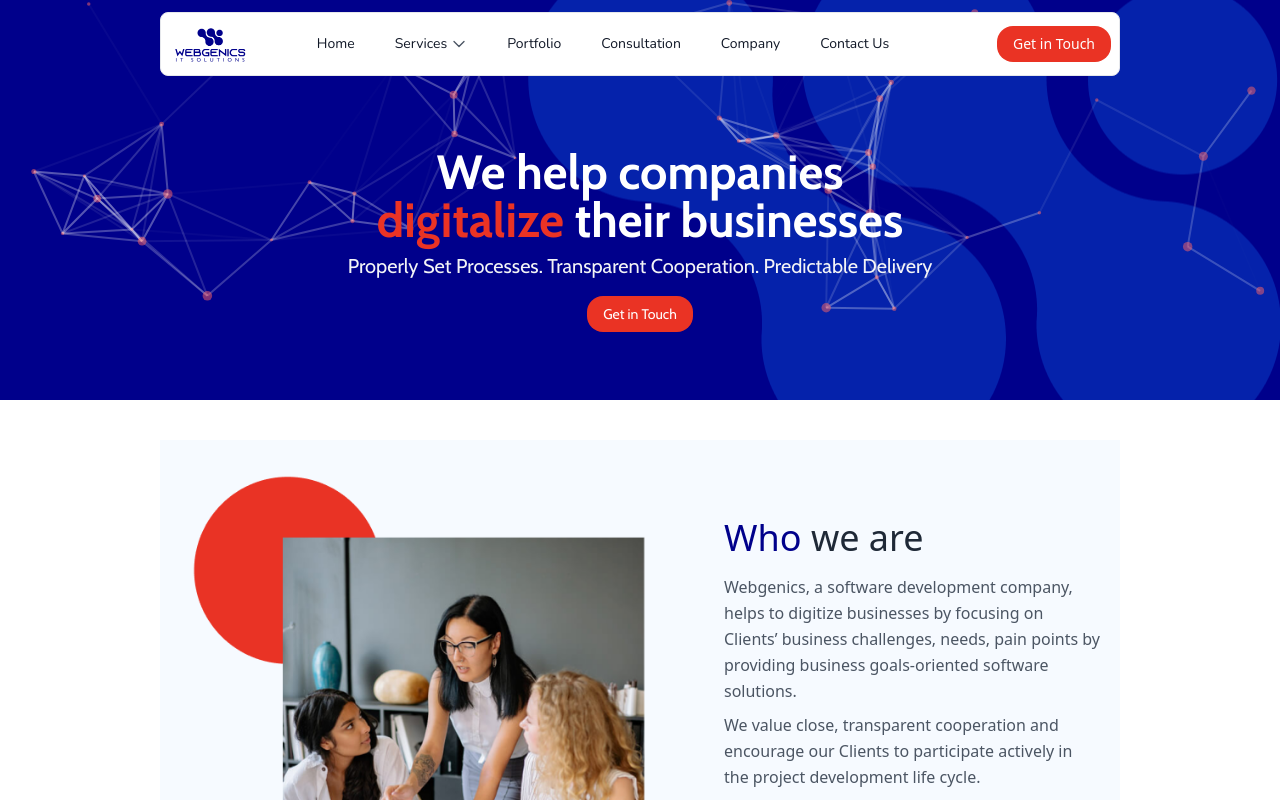
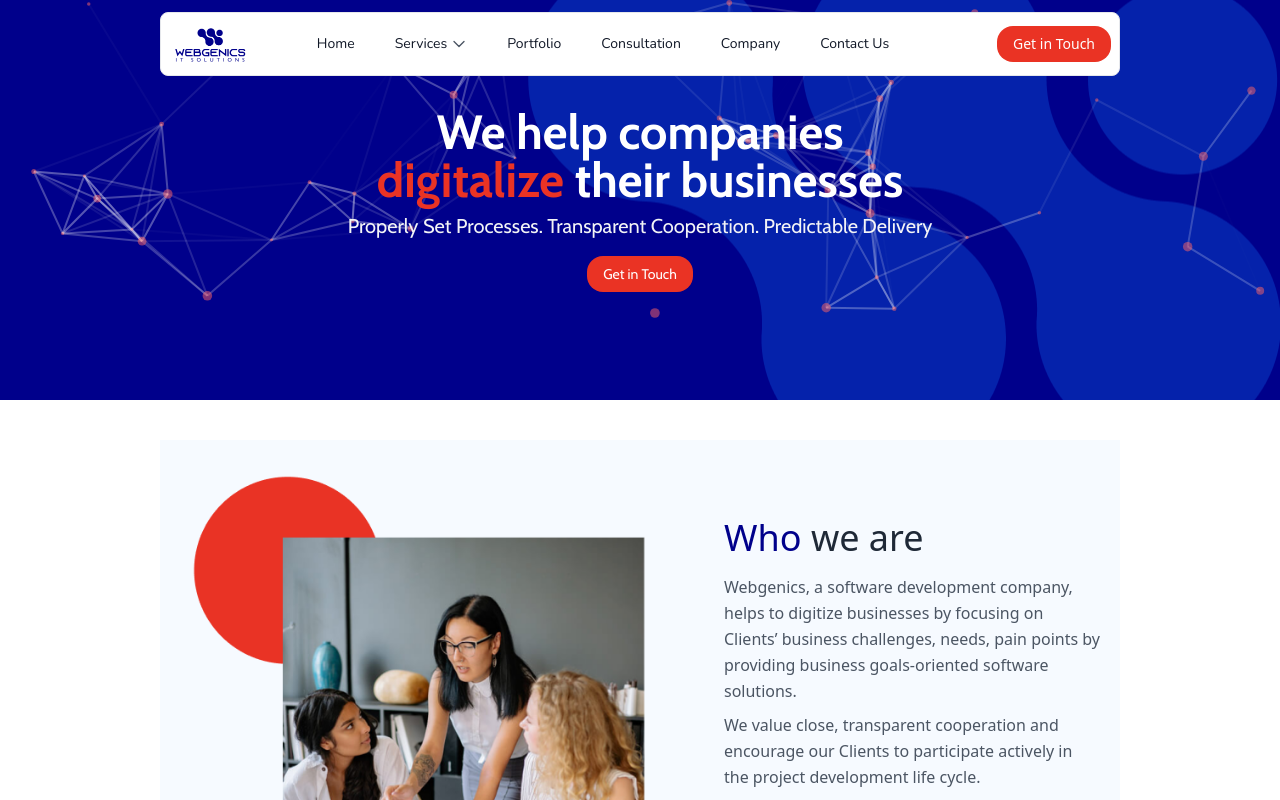
Before and after one commit to salissalmann/WebGenics-Upwork, a React (Vite) app: page / in a window 1280 px wide. Shown: the top 800 px of the page. Built offline with nearby package versions, Linux system fonts and the light colour scheme.

Commit message:
Padding Fix

```diff
--- a/src/Pages/Homepage/Homepage.tsx
+++ b/src/Pages/Homepage/Homepage.tsx
@@ -118,7 +118,7 @@ export default function Homepage(this: any) {
                         animate={{ opacity: 1 }}
                         transition={{ duration: 0.75 }}
                     >
-                        <h1 className="text-5xl font-bold text-center text-white mt-20 pt-20 ">
+                        <h1 className="text-5xl font-bold text-center text-white mt-20 p-5 lg:p-0 pt-20  ">
                             We help companies
                             <br />
                             <span className="text-secondary-100">digitalize </span>
```
